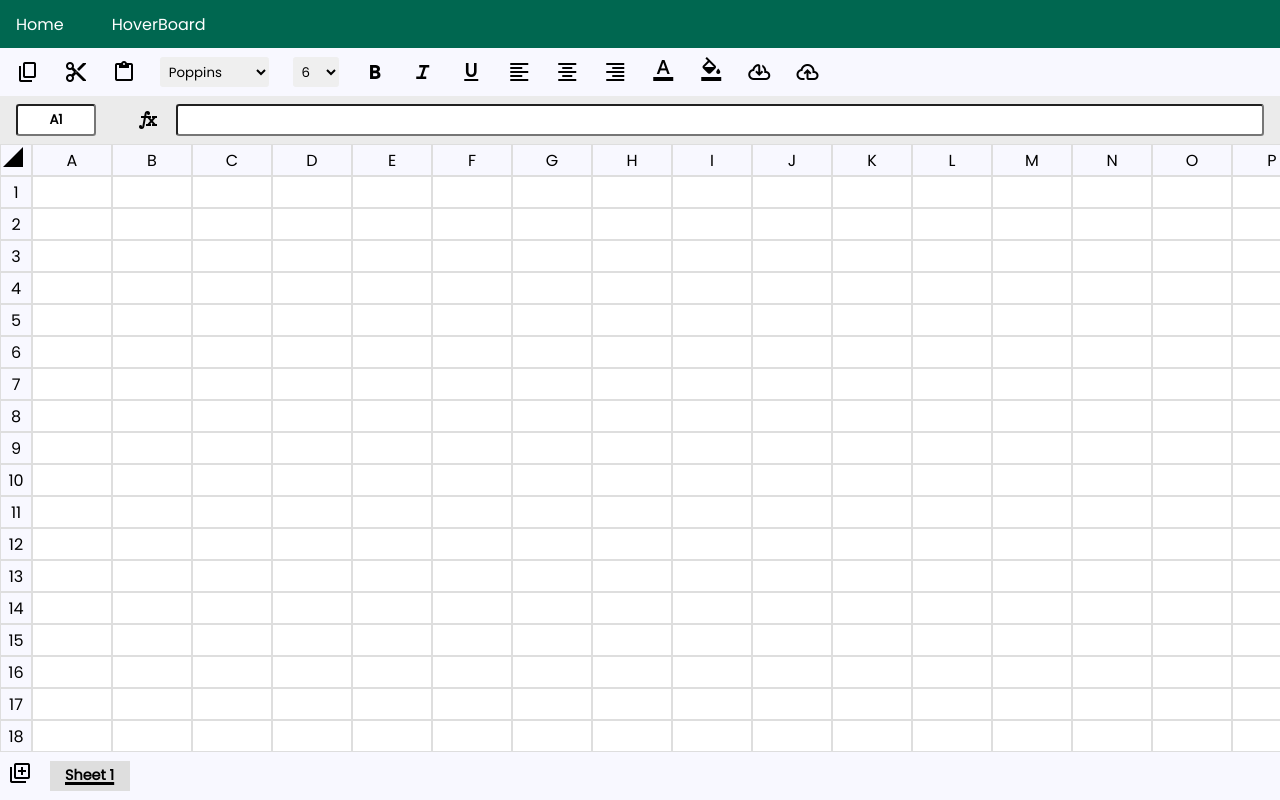
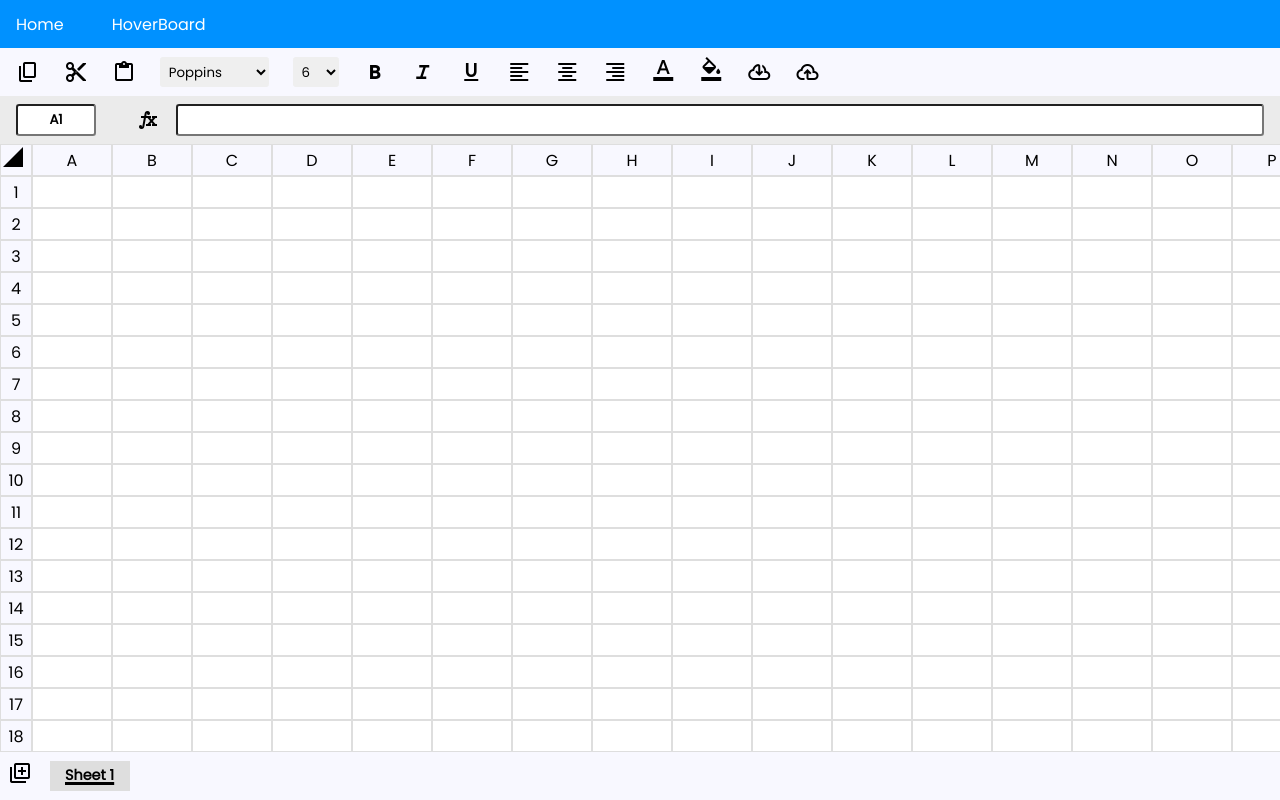
Before and after one commit to Sayantan018/AlgoDesk, a plain HTML site: page index.html in a window 1280 px wide. Drawn offline with nearby package versions, Linux system fonts and the light colour scheme.

Commit message:
Update style.css

```diff
--- a/style.css
+++ b/style.css
@@ -12,7 +12,7 @@ body {
 
 .page-action-cont {
     height: 3rem;
-    background-color: #006750;
+    background-color: #0091ff;
     display: flex;
     gap: 2rem;
     align-items: center;
```
